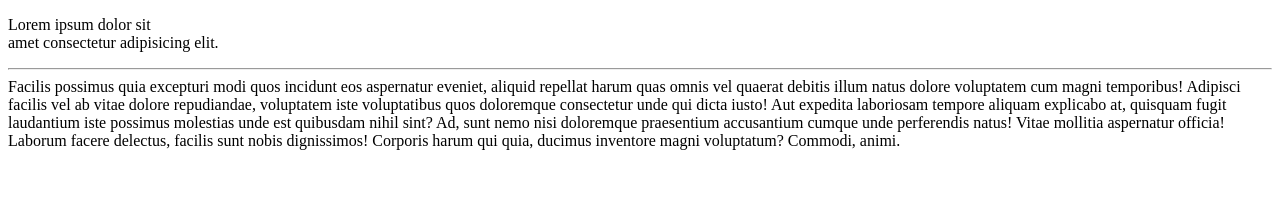
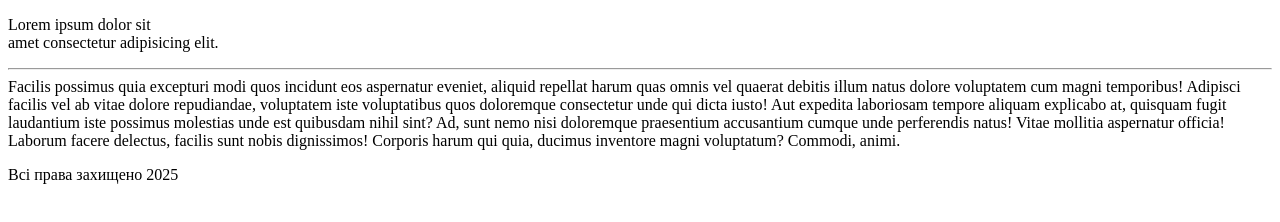
Before and after one commit to rchaplinskyi/site_local, a plain HTML site: page index.html in a window 1280 px wide. Drawn offline with Linux system fonts and the light colour scheme.

Commit message:
додано авторськi права у футерс сайту

```diff
--- a/index.html
+++ b/index.html
@@ -20,6 +20,8 @@
             <article></article>
         </main>
     </section>
-    <footer></footer>
+    <footer>
+        <p>Всі права захищено 2025</p>
+    </footer>
 </body>
 </html>
```
